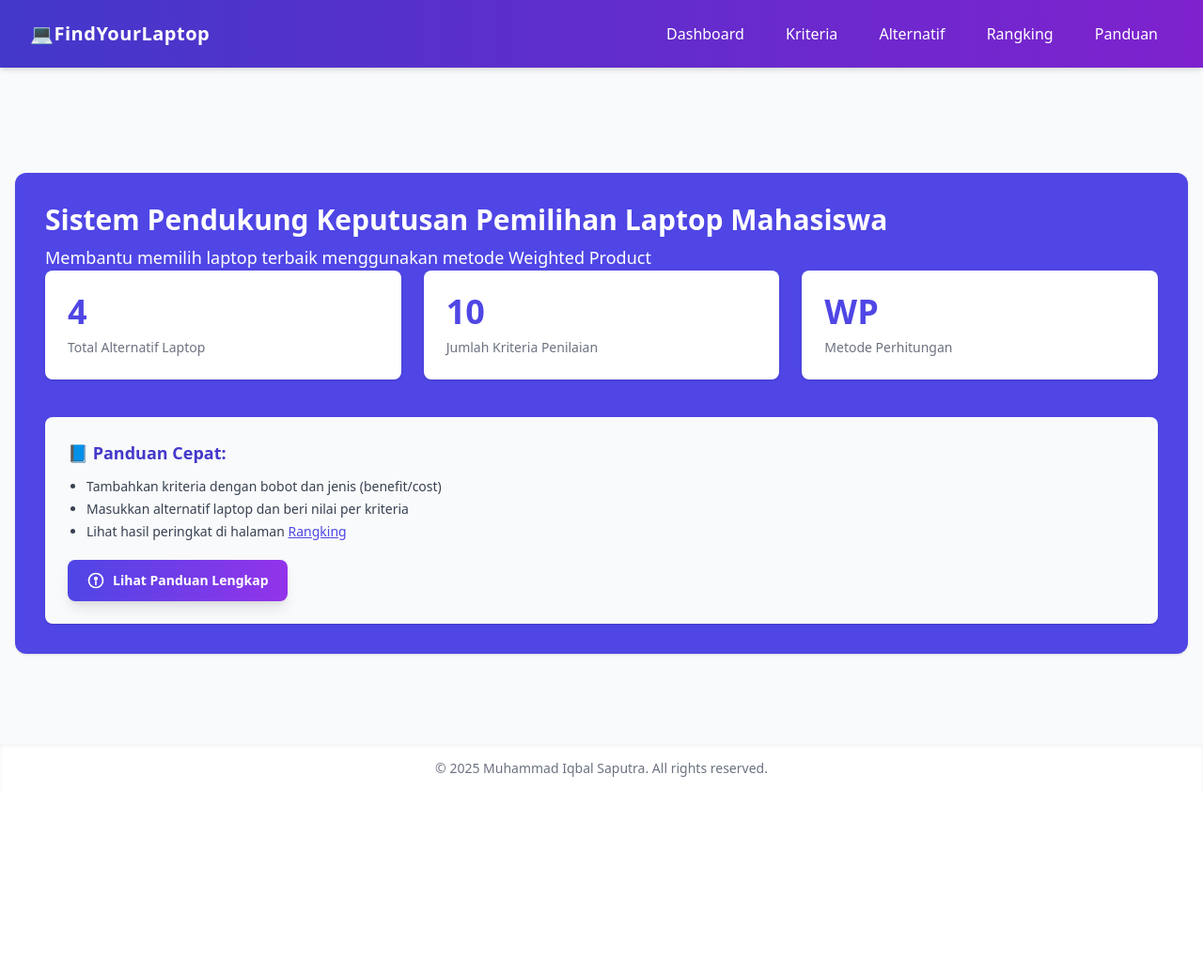
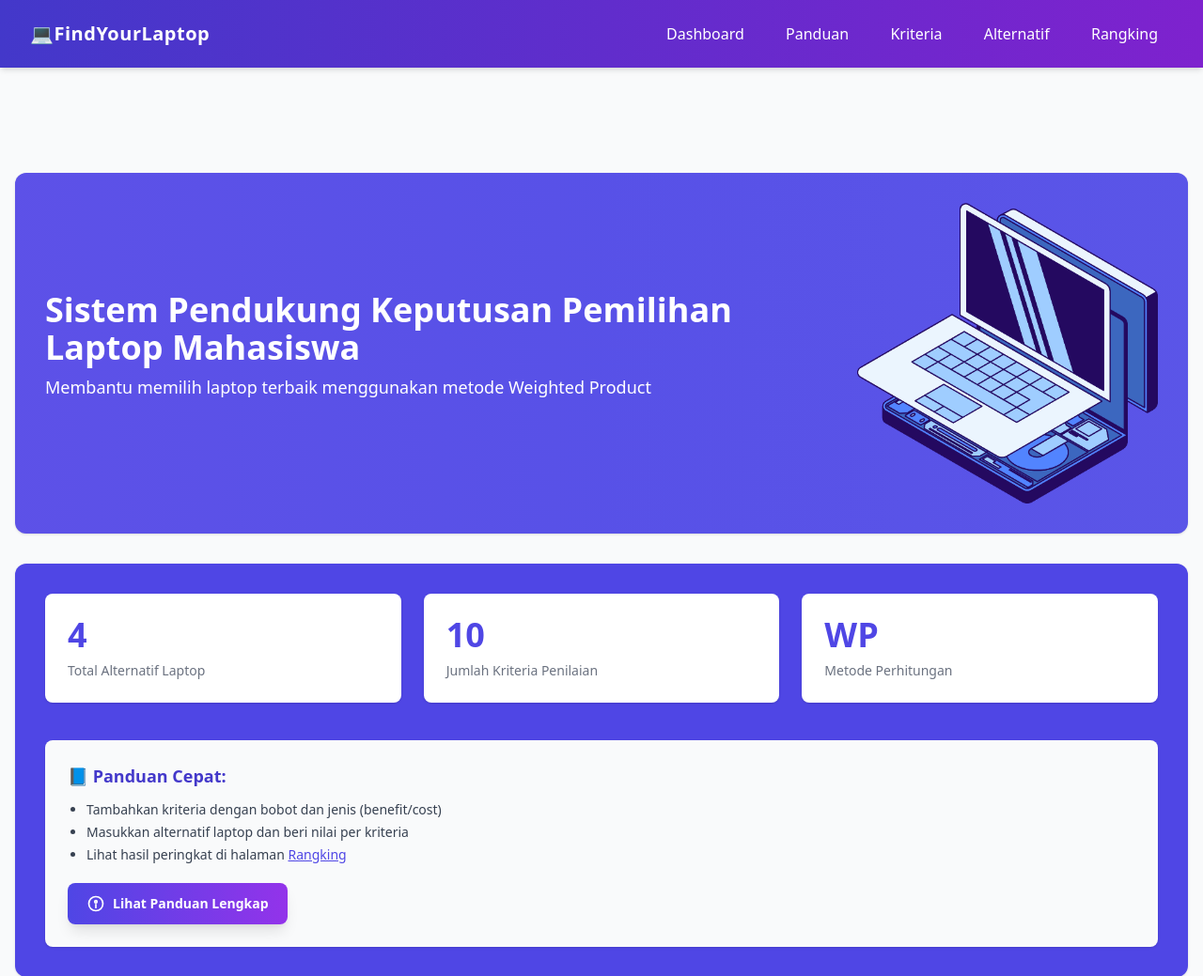
Before and after one commit to muhammadiqbalsaputra/Best-Laptop-App, a Flask app: page / in a window 1280 px wide. Shown: the top 1039 px of the page at 94% size. Before the commit the page ends 827 px from the top, so only its background shows below. Run offline with Flask 3, Linux system fonts and the light colour scheme; data comes from the database, SQL or seed files in the repository; some libraries are stand-ins or nearby versions.

Commit message:
update [gambar landing page]

```diff
--- a/templates/_header.html
+++ b/templates/_header.html
@@ -4,10 +4,10 @@
     <a href="{{ url_for('dashboard') }}" class="text-xl font-bold tracking-wide">💻FindYourLaptop</a>
     <div class="space-x-2 text-sm sm:text-base">
       <a href="{{ url_for('dashboard') }}" class="inline-flex items-center px-4 py-2 rounded-lg hover:bg-white hover:text-indigo-700 transition duration-200 font-medium">Dashboard</a>
+      <a href="{{ url_for('panduan') }}" class="inline-flex items-center px-4 py-2 rounded-lg hover:bg-white hover:text-indigo-700 transition duration-200 font-medium">Panduan</a>
       <a href="{{ url_for('kriteria') }}" class="inline-flex items-center px-4 py-2 rounded-lg hover:bg-white hover:text-indigo-700 transition duration-200 font-medium">Kriteria</a>
       <a href="{{ url_for('alternatif') }}" class="inline-flex items-center px-4 py-2 rounded-lg hover:bg-white hover:text-indigo-700 transition duration-200 font-medium">Alternatif</a>
       <a href="{{ url_for('rangking') }}" class="inline-flex items-center px-4 py-2 rounded-lg hover:bg-white hover:text-indigo-700 transition duration-200 font-medium">Rangking</a>
-      <a href="{{ url_for('panduan') }}" class="inline-flex items-center px-4 py-2 rounded-lg hover:bg-white hover:text-indigo-700 transition duration-200 font-medium">Panduan</a>
     </div>
   </div>
 </nav>
--- a/templates/dashboard.html
+++ b/templates/dashboard.html
@@ -3,10 +3,23 @@
 
 {% block content %}
 
+<div class="bg-indigo-600 text-white p-8 rounded-xl shadow mb-8 relative overflow-hidden">
+  <div class="flex flex-col lg:flex-row items-center justify-between z-10 relative">
+    <div>
+      <h1 class="text-4xl font-bold mb-2">Sistem Pendukung Keputusan Pemilihan Laptop Mahasiswa</h1>
+      <p class="text-lg mb-4">Membantu memilih laptop terbaik menggunakan metode Weighted Product</p>
+    </div>
+    <img src="{{ url_for('static', filename='image/laptop2.png') }}" alt="Ilustrasi" class="w-64 lg:w-80">
+  </div>
+  <div class="absolute inset-0 bg-gradient-to-r from-purple-300 via-indigo-300 to-blue-200 opacity-10 z-0 rounded-xl"></div>
+</div>
+
+
+<!-- Second Page -->
 <!-- Jumbotron -->
 <div class="bg-indigo-600 text-white p-8 rounded-xl shadow mb-8">
-  <h1 class="text-3xl font-bold mb-2">Sistem Pendukung Keputusan Pemilihan Laptop Mahasiswa</h1>
-  <p class="text-lg">Membantu memilih laptop terbaik menggunakan metode Weighted Product</p>
+  <!-- <h1 class="text-3xl font-bold mb-2">Sistem Pendukung Keputusan Pemilihan Laptop Mahasiswa</h1>
+  <p class="text-lg">Membantu memilih laptop terbaik menggunakan metode Weighted Product</p> -->
 
   <!-- Statistik Card -->
   <div class="grid grid-cols-1 sm:grid-cols-2 lg:grid-cols-3 gap-6">
```
Also changed, not shown: requirements.txt (added, +24 -0 lines), static/image/laptop2.png (added).
